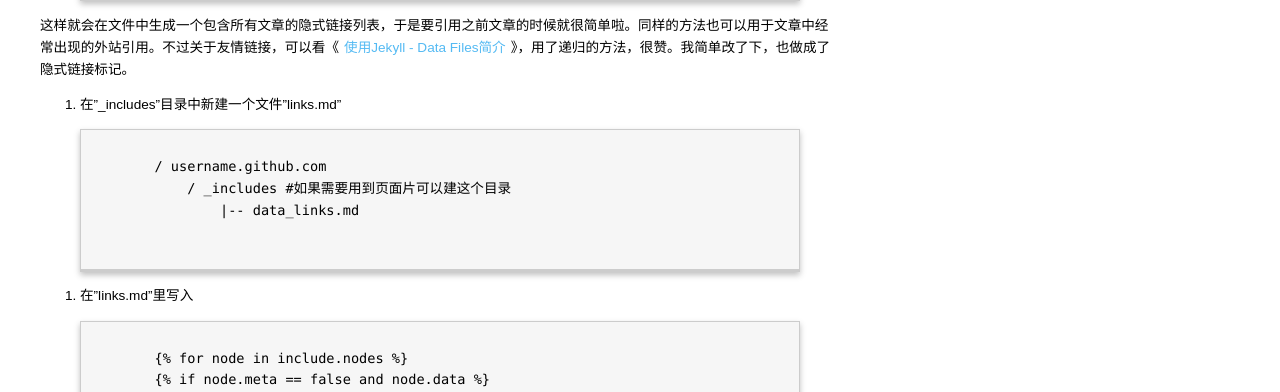
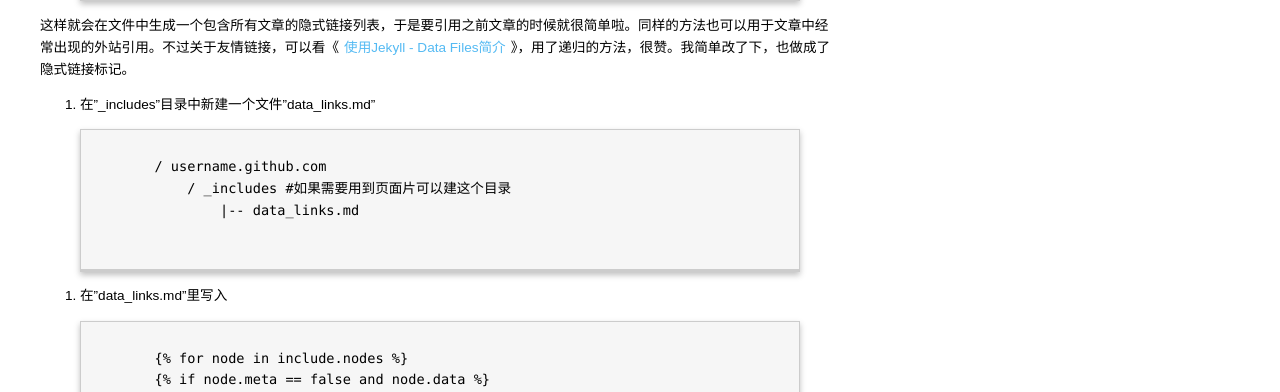
Before and after one commit to ghostzhang/ghostzhang.github.io, a Jekyll site: the page built from _posts/2014-09-30-巧用Markdown语法添加本地文章链接.md, in a window 1280 px wide. Shown: the part 1062-1454 px from the top of the page. Built offline with Jekyll 4.4.1, drawn with Linux system fonts in a browser that asks for light colours; comment, search, counter and statistics services are not loaded.

Commit message:
更新文章

```diff
--- a/_posts/2014-09-30-巧用Markdown语法添加本地文章链接.md
+++ b/_posts/2014-09-30-巧用Markdown语法添加本地文章链接.md
@@ -54,7 +54,7 @@ published: true
 
 这样就会在文件中生成一个包含所有文章的隐式链接列表，于是要引用之前文章的时候就很简单啦。同样的方法也可以用于文章中经常出现的外站引用。不过关于友情链接，可以看《[使用Jekyll - Data Files简介](http://mib.cc/blog/2014/2014-06-29-using-jekyll-data-files.html)》，用了递归的方法，很赞。我简单改了下，也做成了隐式链接标记。
 
-1. 在"_includes"目录中新建一个文件"links.md"
+1. 在"_includes"目录中新建一个文件"data_links.md"
 	{% highlight text %}
 	{% raw %}
 	/ username.github.com
@@ -63,7 +63,7 @@ published: true
 	{% endraw %}
 	{% endhighlight %}
 
-2. 在"links.md"里写入
+2. 在"data_links.md"里写入
 	{% highlight text %}
 	{% raw %}
 	{% for node in include.nodes %}
```
